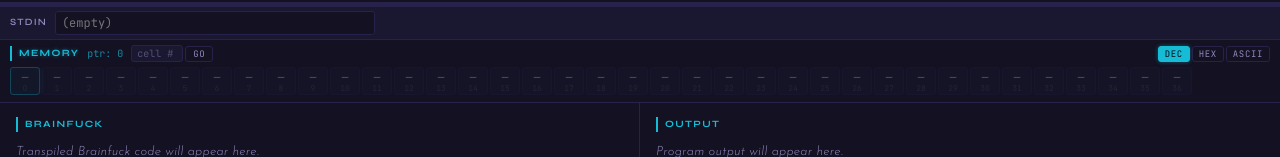
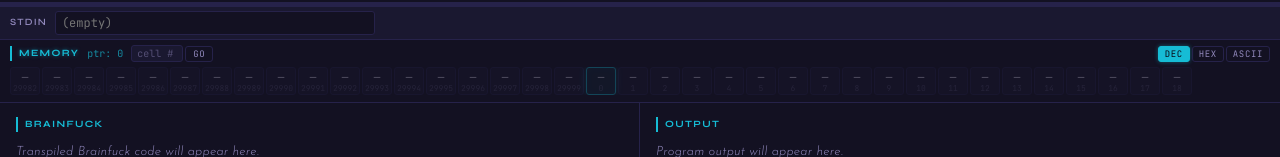
Before and after one commit to faishasj/bebop-is-brainfuck, a React (Vite) app in the folder web/: page / in a window 1280 px wide. Shown: the part 574-731 px from the top of the page. Built offline with nearby package versions, Linux system fonts and the light colour scheme.

Commit message:
Tape visualiser now wraps around

```diff
--- a/web/src/features/TapeVisualization.tsx
+++ b/web/src/features/TapeVisualization.tsx
@@ -60,20 +60,18 @@ export function TapeVisualization({
 
   const dp = snapshot?.dp ?? 0;
 
-  // Derive viewStart: auto-follow dp or use user's manual position
+  // Derive viewStart: auto-follow dp or use user's manual position (wraps around)
   const viewStart = isFollowing
-    ? Math.max(0, Math.min(TAPE_SIZE - visibleCells, dp - Math.floor(visibleCells / 2)))
+    ? ((dp - Math.floor(visibleCells / 2)) % TAPE_SIZE + TAPE_SIZE) % TAPE_SIZE
     : userViewStart;
-  const viewEnd = Math.min(TAPE_SIZE, viewStart + visibleCells);
 
   // ── Navigation ──────────────────────────────────────────────────────────────
   const navigate = useCallback(
     (newStart: number) => {
-      const clamped = Math.max(0, Math.min(TAPE_SIZE - visibleCells, newStart));
-      setUserViewStart(clamped);
+      setUserViewStart(((newStart % TAPE_SIZE) + TAPE_SIZE) % TAPE_SIZE);
       setIsFollowing(false);
     },
-    [visibleCells],
+    [],
   );
 
   // Keep refs in sync so passive/document closures always have current values
@@ -188,8 +186,8 @@ export function TapeVisualization({
         onMouseDown={handleStripMouseDown}
         style={{ cursor: isDraggingCursor ? "grabbing" : "grab" }}
       >
-        {Array.from({ length: viewEnd - viewStart }, (_, i) => {
-          const absIdx = viewStart + i;
+        {Array.from({ length: visibleCells }, (_, i) => {
+          const absIdx = (viewStart + i) % TAPE_SIZE;
           const value = getCellValue(absIdx);
           const isActive = absIdx === dp;
           const isKnown = value !== null;
```
